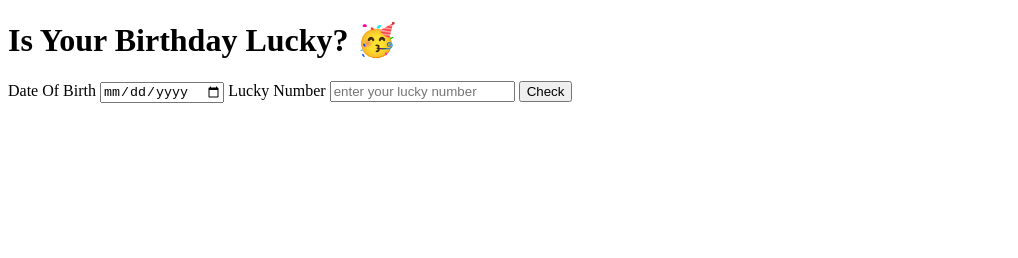
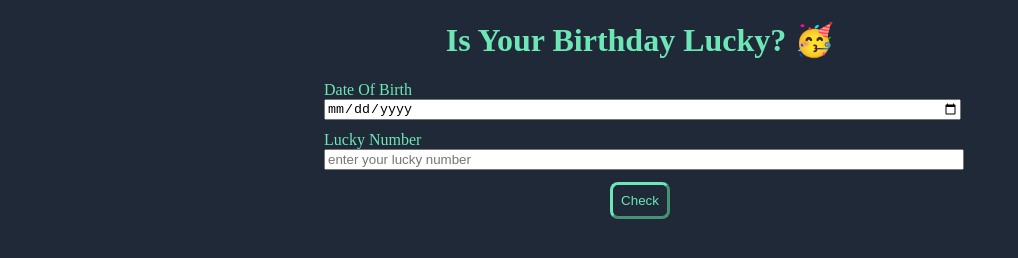
Before and after one commit to Veekshith-Thoram/is-your-birthday-lucky, a plain HTML site: page index.html in a window 1280 px wide. Shown: the whole page, without its empty margins (0-1018 px from the left). Drawn offline with Linux system fonts and the light colour scheme.

Commit message:
css added

```diff
--- a/index.html
+++ b/index.html
@@ -5,16 +5,18 @@
     <meta http-equiv="X-UA-Compatible" content="IE=edge">
     <meta name="viewport" content="width=device-width, initial-scale=1.0">
     <title>Is Your Birthday Lucky</title>
+    <link rel="stylesheet" href="main.css">
 </head>
 <body>
     <h1>Is Your Birthday Lucky? 🥳</h1>
+    <div class="container">
     <label for="date-of-birth">Date Of Birth</label>
     <input type="date" id="date-of-birth" />
     <label for="lucky-number">Lucky Number</label>
     <input type="number" id="lucky-number" placeholder="enter your lucky number" />
     <button id="check-button">Check</button>
     <div id="output-text"></div>
-
+    </div>
     <script src="app.js" type="text/javascript"></script>
 </body>
 </html>
--- /dev/null
+++ b/main.css
@@ -0,0 +1,35 @@
+:root{
+    --primary-dark: #1f2937;
+    --primary-green: #6ee7b7;
+}
+body{
+    background-color: var(--primary-dark);
+    color: var(--primary-green);
+}
+h1{
+    text-align: center;
+}
+.container{
+    width:50%;
+    margin:auto;
+}
+input,label{
+    display: block;
+}
+
+input{
+    width: 100%;
+    margin-bottom: 0.7rem;
+}
+
+#check-button{
+    border-color: var(--primary-green);
+    border-width: medium;
+    padding: 0.5rem;
+    border-radius: 0.5rem;
+    margin-top: 1rem;
+    display: block;
+    margin: auto;
+    background: transparent;
+    color: var(--primary-green);
+}
```
